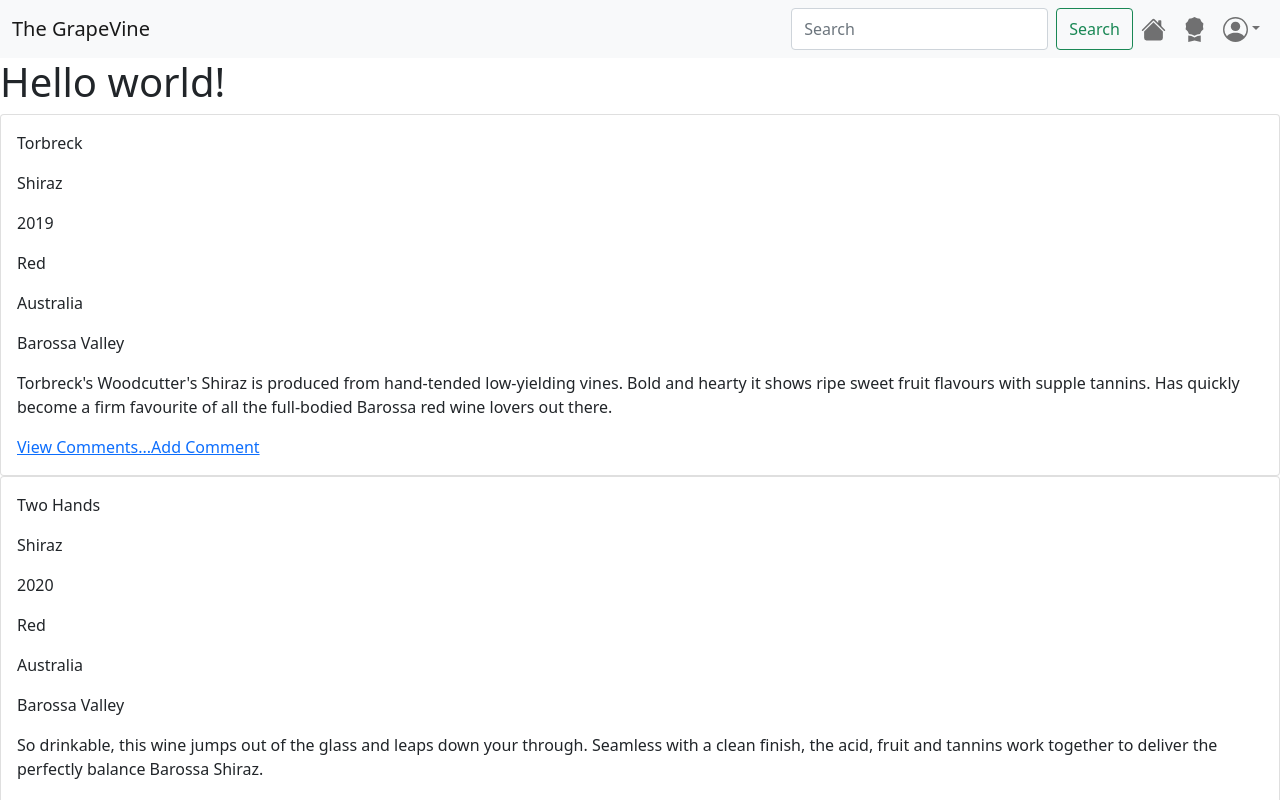
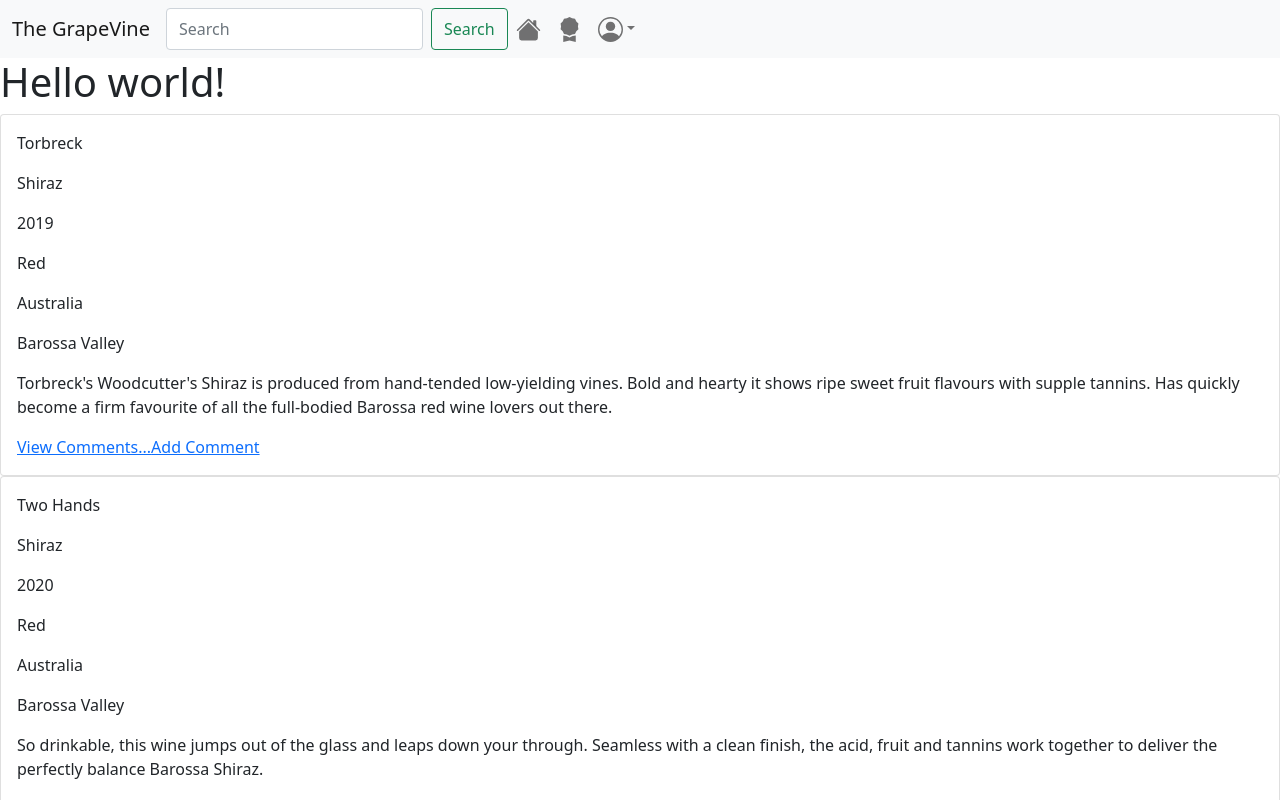
Before and after one commit to TheGrapeVineCo/client, a React (Create React App) app: page /wineListings in a window 1280 px wide. Shown: the top 800 px of the page. Built offline with nearby package versions, Linux system fonts and the light colour scheme.

Commit message:
updates navigation styling

```diff
--- a/src/components/Navigation.js
+++ b/src/components/Navigation.js
@@ -22,12 +22,12 @@
         <Navbar.Brand as={Link} to="/wineListings">
           The GrapeVine
         </Navbar.Brand>
-        <Navbar.Toggle aria-controls="navbarScroll" />
-        <Navbar.Collapse id="navbarScroll">
+        <Navbar.Toggle aria-controls="basic-navbar-nav" />
+        <Navbar.Collapse id="basic-navbar-nav">
           <Nav
-            className="ms-auto my-2 my-lg-0"
-            style={{ maxHeight: "100px" }}
-            navbarScroll
+            className="me-auto"
+            // style={{ maxHeight: "100px" }}
+            // navbarScroll
           >
             <Form className="d-flex">
               <Form.Control
@@ -87,7 +87,7 @@
                   />
                 </svg>
               }
-              id="navbarScrollingDropdown"
+              id="basic-navbar-nav"
             >
               {loggedInUser ? (
                 <>
```
